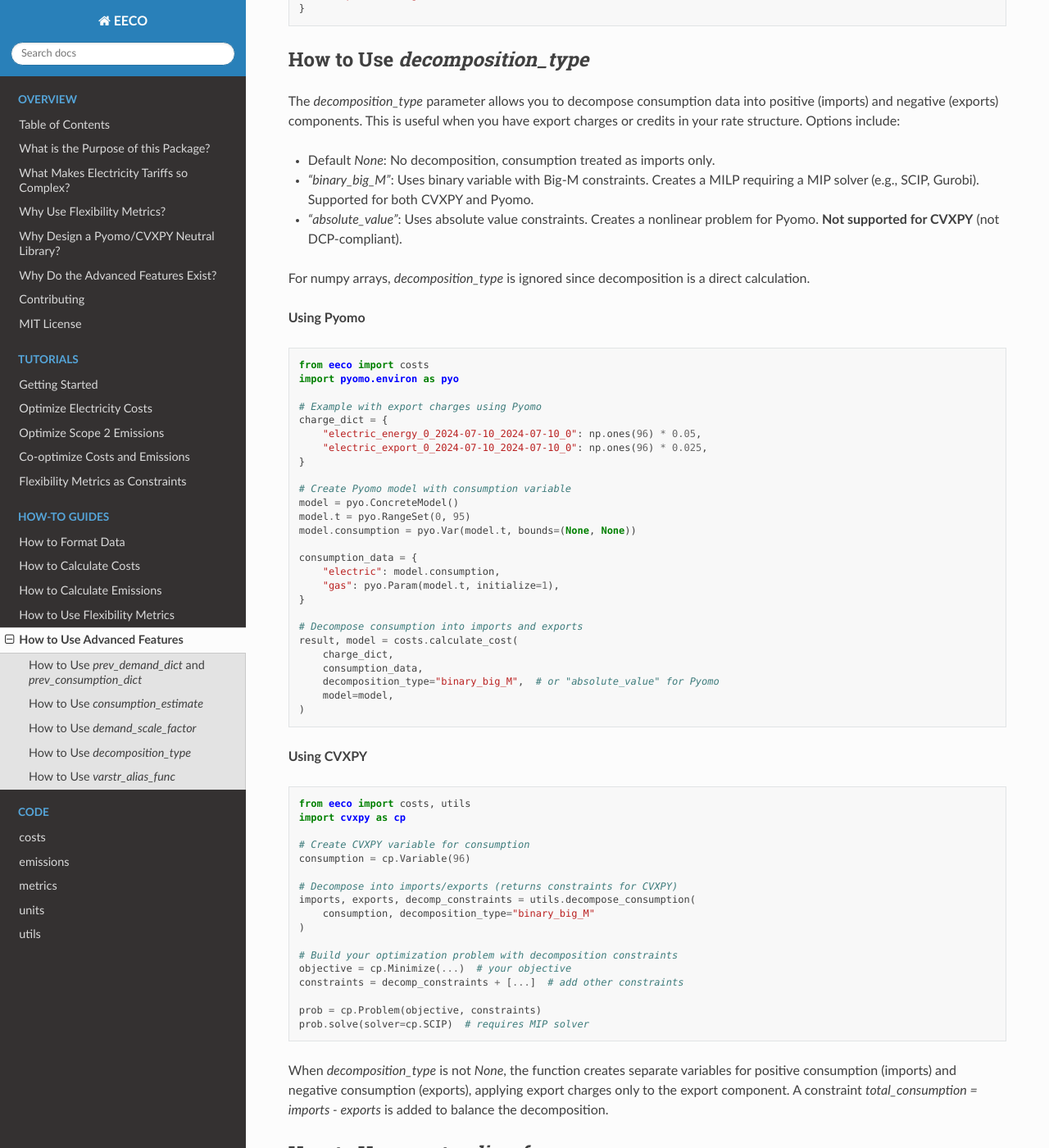
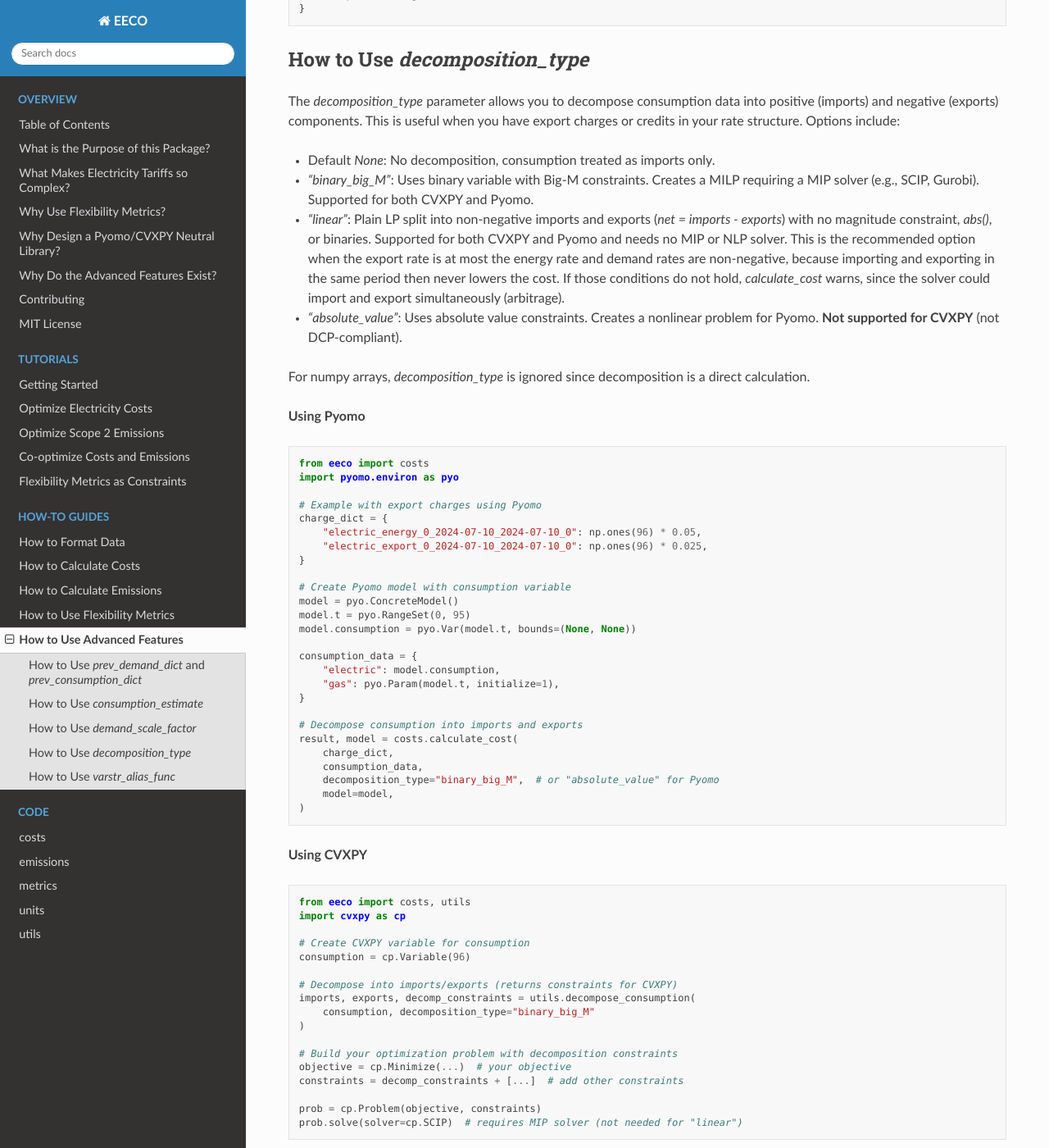
Before and after one commit to we3lab/eeco, a Sphinx documentation site: the page built from docs/how_to_advanced.rst, in a window 1280 px wide and 1400 px high, scrolled down 3661 px. Shown: the whole window at 82% size. Built offline with Sphinx 7.4.7 and the Read the Docs theme 3.1.0, drawn with Linux system fonts in a browser that asks for light colours; formulas are drawn with MathJax 3; some of the changed text lies outside the part shown.

Commit message:
add linear decomp to docs

```diff
--- a/docs/how_to_advanced.rst
+++ b/docs/how_to_advanced.rst
@@ -192,6 +192,7 @@ Options include:
 
 - Default `None`: No decomposition, consumption treated as imports only.
 - `"binary_big_M"`: Uses binary variable with Big-M constraints. Creates a MILP requiring a MIP solver (e.g., SCIP, Gurobi). Supported for both CVXPY and Pyomo.
+- `"linear"`: Plain LP split into non-negative imports and exports (`net = imports - exports`) with no magnitude constraint, `abs()`, or binaries. Supported for both CVXPY and Pyomo and needs no MIP or NLP solver. This is the recommended option when the export rate is at most the energy rate and demand rates are non-negative, because importing and exporting in the same period then never lowers the cost. If those conditions do not hold, `calculate_cost` warns, since the solver could import and export simultaneously (arbitrage).
 - `"absolute_value"`: Uses absolute value constraints. Creates a nonlinear problem for Pyomo. **Not supported for CVXPY** (not DCP-compliant).
 
 For numpy arrays, `decomposition_type` is ignored since decomposition is a direct calculation.
@@ -247,7 +248,13 @@ For numpy arrays, `decomposition_type` is ignored since decomposition is a direc
     constraints = decomp_constraints + [...]  # add other constraints
 
     prob = cp.Problem(objective, constraints)
-    prob.solve(solver=cp.SCIP)  # requires MIP solver
+    prob.solve(solver=cp.SCIP)  # requires MIP solver (not needed for "linear")
+
+With `"linear"`, you can confirm the split was exact after solving. This warns and returns the offending timesteps if any period has both imports and exports above `tol`:
+
+.. code-block:: python
+
+    utils.check_simultaneous_import_export(imports, exports, tol=1e-6)
 
 When `decomposition_type` is not `None`, the function creates separate variables for positive consumption (imports) and negative consumption (exports), applying export charges only to the export component.
 A constraint `total_consumption = imports - exports` is added to balance the decomposition.
```
